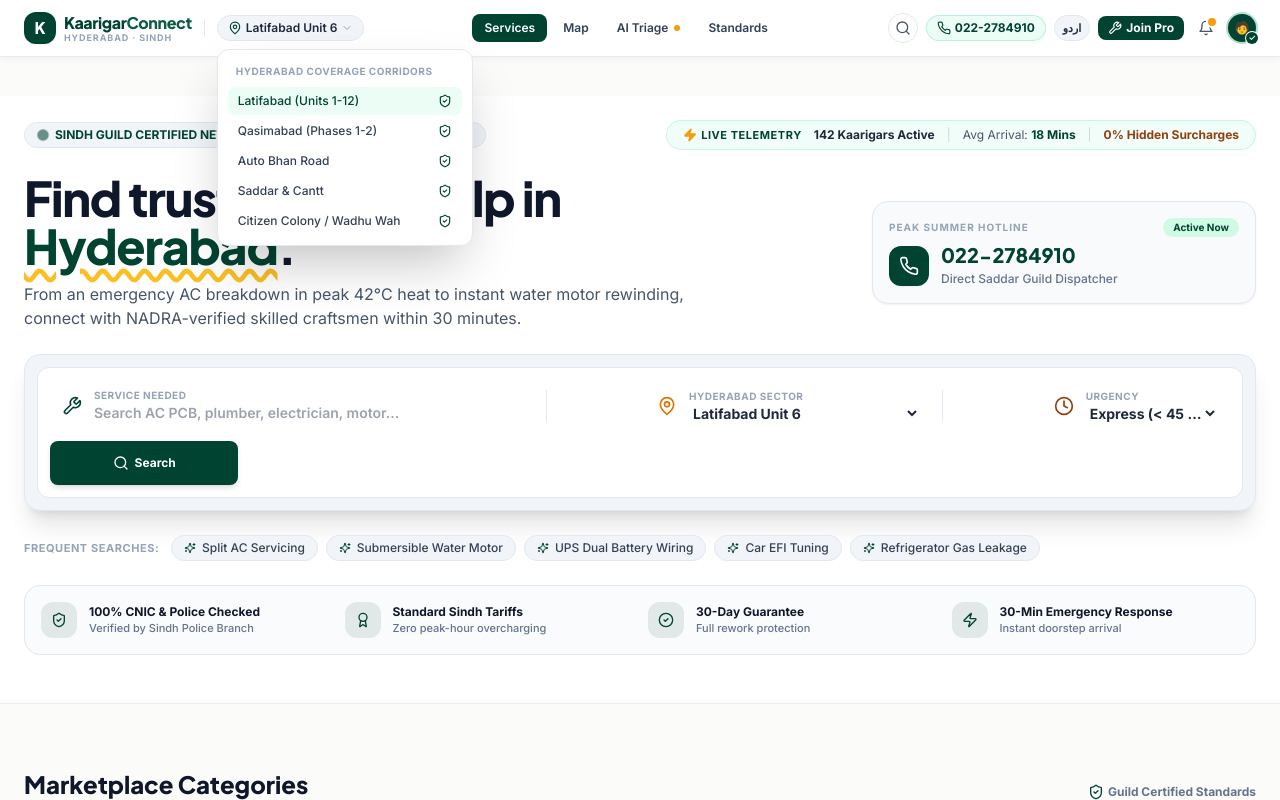
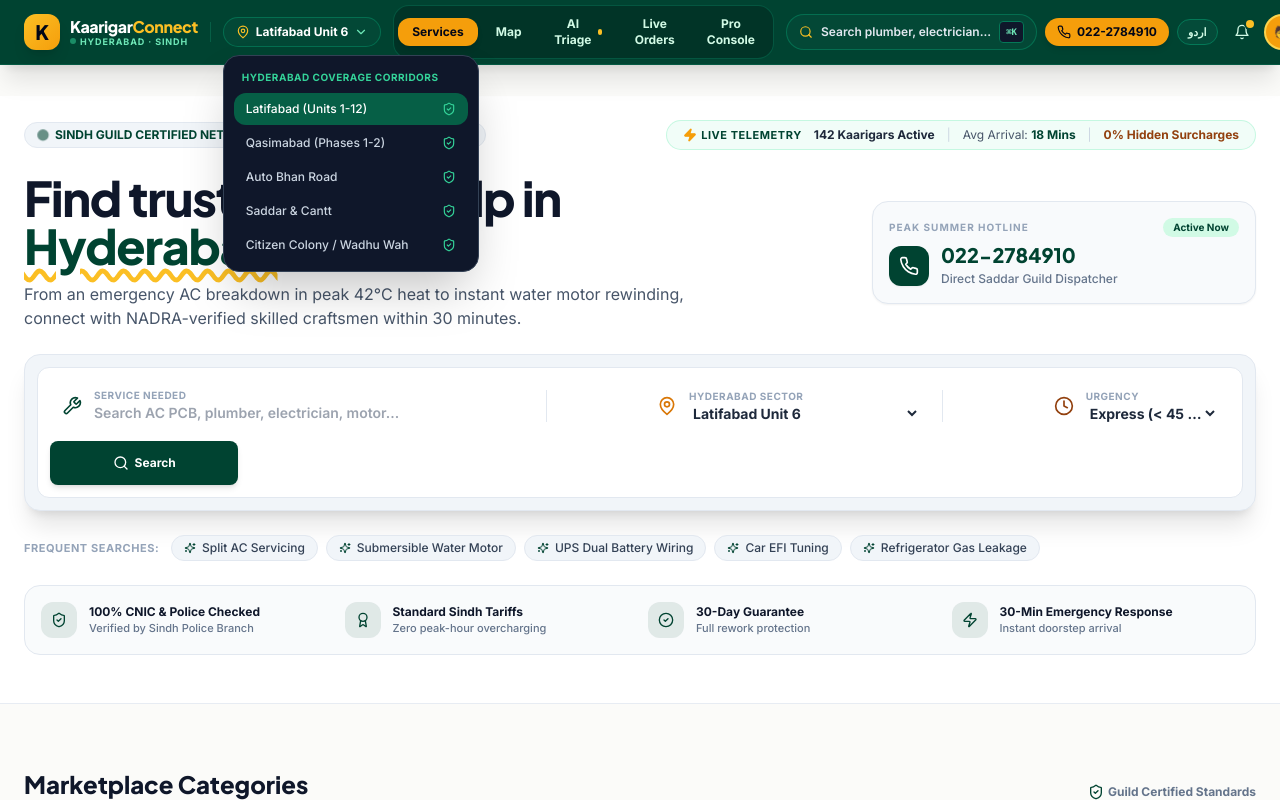
Before and after one commit to nanddaya12/Kaarigar-connect, a React (Vite) app: page / in a window 1280 px wide. Both pictures are taken after a click on the button "Latifabad Unit 6". Shown: the top 800 px of the page. Built offline with nearby package versions, Linux system fonts and the light colour scheme.

Commit message:
Remove extra map bars/joysticks, add live HTML5 Geolocation capture API, and redesign ultra-clean Navbar

```diff
--- a/src/components/layout/Navbar.tsx
+++ b/src/components/layout/Navbar.tsx
@@ -11,8 +11,8 @@
   X,
   Sparkles,
   Map,
-  Shield,
-  UserCheck
+  Bike,
+  Crosshair
 } from 'lucide-react';
 import { useAuth } from '../../context/AuthContext';
 import { UserRole } from '../../types/database.types';
@@ -48,7 +48,8 @@
     { id: 'home', label: 'Services', icon: Sparkles },
     { id: 'map', label: 'Map', icon: Map },
     { id: 'ai_triage', label: 'AI Triage', icon: Sparkles, badge: true },
-    { id: 'security', label: 'Standards', icon: Shield },
+    { id: 'tracking', label: 'Live Orders', icon: Bike },
+    { id: 'provider', label: 'Pro Console', icon: Wrench },
   ];
 
   const handleNavClick = (viewId: string) => {
@@ -57,44 +58,44 @@
   };
 
   return (
-    <header className="fixed top-0 left-0 right-0 z-50 bg-white/95 backdrop-blur-md shadow-[0_1px_8px_rgba(0,0,0,0.06)] border-b border-slate-200/80">
-      <div className="h-14 max-w-7xl mx-auto px-4 sm:px-6 flex items-center justify-between gap-3">
+    <header className="fixed top-0 left-0 right-0 z-50 bg-[#004331] text-white shadow-xl border-b border-emerald-800/80 backdrop-blur-md">
+      <div className="h-16 max-w-7xl mx-auto px-4 sm:px-6 flex items-center justify-between gap-3">
 
         {/* BRAND LOGO & LOCALITY SELECTOR */}
         <div className="flex items-center gap-3">
           <button
             onClick={() => handleNavClick('home')}
-            className="flex items-center gap-2 group focus:outline-none shrink-0"
+            className="flex items-center gap-2.5 group focus:outline-none shrink-0 text-left"
           >
-            <div className="w-8 h-8 rounded-xl bg-[#004331] text-white flex items-center justify-center font-headline font-extrabold text-base shadow-sm group-hover:scale-105 transition-transform">
+            <div className="w-9 h-9 rounded-xl bg-gradient-to-br from-amber-400 to-amber-500 text-slate-950 font-headline font-extrabold text-xl flex items-center justify-center shadow-lg group-hover:scale-105 transition-transform">
               K
             </div>
-            <div className="flex flex-col text-left">
-              <span className="font-headline font-extrabold text-base text-[#004331] leading-none tracking-tight">
-                Kaarigar<span className="text-[#0d5c46]">Connect</span>
+            <div className="flex flex-col">
+              <span className="font-headline font-extrabold text-base text-white leading-none tracking-tight">
+                Kaarigar<span className="text-amber-400">Connect</span>
               </span>
-              <span className="text-[9px] font-bold text-slate-400 uppercase tracking-widest leading-none mt-0.5">
-                Hyderabad · Sindh
+              <span className="text-[9px] font-bold text-emerald-300 uppercase tracking-widest leading-none mt-0.5 flex items-center gap-1">
+                <span className="w-1.5 h-1.5 rounded-full bg-emerald-400 animate-pulse"></span> Hyderabad · Sindh
               </span>
             </div>
           </button>
 
-          <div className="h-4 w-px bg-slate-200 hidden md:block"></div>
+          <div className="h-5 w-px bg-emerald-800 hidden md:block"></div>
 
           {/* Location Dropdown Picker */}
           <div className="relative hidden sm:block">
             <button
               onClick={() => setShowLocalityMenu(!showLocalityMenu)}
-              className="flex items-center gap-1 px-2.5 py-1 bg-slate-100 hover:bg-slate-200/80 text-slate-800 rounded-full text-xs font-semibold transition-colors border border-slate-200"
+              className="flex items-center gap-1.5 px-3 py-1.5 bg-emerald-900/60 hover:bg-emerald-900 border border-emerald-700/80 text-white rounded-full text-xs font-semibold transition-colors shadow-xs"
             >
-              <MapPin className="w-3.5 h-3.5 text-[#004331] shrink-0" />
-              <span className="truncate max-w-[130px]">{locality}</span>
-              <ChevronDown className="w-3 h-3 text-slate-400 shrink-0" />
+              <MapPin className="w-3.5 h-3.5 text-amber-400 shrink-0" />
+              <span className="truncate max-w-[130px] font-bold">{locality}</span>
+              <ChevronDown className="w-3.5 h-3.5 text-emerald-300 shrink-0" />
             </button>
 
             {showLocalityMenu && (
-              <div className="absolute left-0 top-full mt-2 w-64 bg-white rounded-xl shadow-2xl p-2.5 z-50 border border-slate-200 animate-in fade-in zoom-in-95 duration-150">
-                <p className="text-[10px] font-extrabold text-slate-400 uppercase tracking-wider px-2 py-1">
+              <div className="absolute left-0 top-full mt-2 w-64 bg-slate-900 text-white rounded-2xl shadow-2xl p-2.5 z-50 border border-slate-700 animate-in fade-in zoom-in-95 duration-150">
+                <p className="text-[10px] font-extrabold text-emerald-400 uppercase tracking-wider px-2 py-1">
                   Hyderabad Coverage Corridors
                 </p>
                 <div className="space-y-0.5 mt-1">
@@ -105,14 +106,14 @@
                         setLocality(c.value);
                         setShowLocalityMenu(false);
                       }}
-                      className={`w-full text-left px-2.5 py-1.5 rounded-lg text-xs font-medium flex items-center justify-between transition-colors ${
+                      className={`w-full text-left px-3 py-2 rounded-xl text-xs font-medium flex items-center justify-between transition-colors ${
                         c.value === locality
-                          ? 'bg-emerald-50 text-[#004331] font-bold'
-                          : 'text-slate-700 hover:bg-slate-50'
+                          ? 'bg-emerald-800 text-white font-bold'
+                          : 'text-slate-300 hover:bg-slate-800'
                       }`}
                     >
                       <span>{c.name}</span>
-                      <ShieldCheck className="w-3.5 h-3.5 text-[#004331]" />
+                      <ShieldCheck className="w-3.5 h-3.5 text-emerald-400" />
                     </button>
                   ))}
                 </div>
@@ -122,21 +123,21 @@
         </div>
 
         {/* DESKTOP NAV LINKS */}
-        <nav className="hidden md:flex items-center gap-1 shrink-0">
+        <nav className="hidden lg:flex items-center gap-1 bg-emerald-950/60 p-1 rounded-2xl border border-emerald-800/80">
           {navItems.map((item) => {
             const isActive = activeView === item.id;
             return (
               <button
                 key={item.id}
                 onClick={() => handleNavClick(item.id)}
-                className={`px-3 py-1.5 rounded-lg text-xs font-semibold transition-colors flex items-center gap-1.5 ${
+                className={`px-3.5 py-1.5 rounded-xl text-xs font-extrabold transition-all flex items-center gap-1.5 ${
                   isActive
-                    ? 'bg-[#004331] text-white shadow-xs'
-                    : 'text-slate-700 hover:text-[#004331] hover:bg-slate-100'
+                    ? 'bg-amber-500 text-slate-950 shadow-md scale-102'
+                    : 'text-emerald-100 hover:text-white hover:bg-emerald-900/60'
                 }`}
               >
                 <span>{item.label}</span>
-                {item.badge && <span className="w-1.5 h-1.5 rounded-full bg-amber-500 animate-pulse"></span>}
+                {item.badge && <span className="w-1.5 h-1.5 rounded-full bg-amber-400 animate-ping"></span>}
               </button>
             );
           })}
@@ -144,51 +145,44 @@
 
         {/* RIGHT CONTROLS */}
         <div className="flex items-center gap-2 shrink-0">
-          {/* Search Trigger Icon */}
+          {/* Quick Search Trigger */}
           <button
             onClick={onOpenSearch}
-            className="p-1.5 rounded-full hover:bg-slate-100 text-slate-600 hover:text-[#004331] transition-colors border border-slate-200"
-            title="Quick Search"
+            className="flex items-center gap-2 px-3 py-1.5 rounded-full bg-emerald-900/60 hover:bg-emerald-900 border border-emerald-700/80 text-emerald-100 hover:text-white text-xs font-semibold transition-colors"
+            title="Search Services (⌘K)"
           >
-            <Search className="w-4 h-4" />
+            <Search className="w-3.5 h-3.5 text-amber-400" />
+            <span className="hidden xl:inline text-slate-200">Search plumber, electrician...</span>
+            <kbd className="hidden sm:inline-block px-1.5 py-0.5 text-[9px] bg-slate-900 text-emerald-300 rounded border border-emerald-700 font-mono">⌘K</kbd>
           </button>
 
           {/* Hotline Helpline */}
           <a
             href="tel:0222784910"
-            className="hidden lg:inline-flex items-center gap-1 px-2.5 py-1 rounded-full bg-emerald-50 text-[#004331] text-xs font-bold border border-emerald-200/80 hover:bg-emerald-100 transition-colors"
+            className="hidden md:inline-flex items-center gap-1.5 px-3 py-1.5 rounded-full bg-amber-500 hover:bg-amber-600 text-slate-950 text-xs font-extrabold transition-colors shadow-md"
             title="Guild Dispatcher Helpline"
           >
-            <Phone className="w-3.5 h-3.5 text-[#004331]" />
+            <Phone className="w-3.5 h-3.5 text-slate-950" />
             <span>022-2784910</span>
           </a>
 
           {/* Language Switcher */}
           <button
             onClick={() => setLanguage(language === 'EN' ? 'UR' : 'EN')}
-            className="px-2 py-1 bg-slate-100 hover:bg-slate-200/80 text-slate-800 rounded-full text-[11px] font-bold transition-colors border border-slate-200"
+            className="px-2.5 py-1 bg-emerald-900/80 hover:bg-emerald-900 text-emerald-100 rounded-full text-[11px] font-bold transition-colors border border-emerald-700"
             title="Switch Language"
           >
             {language === 'EN' ? 'اردو' : 'EN'}
           </button>
 
-          {/* Join Pro Button */}
-          <button
-            onClick={() => handleNavClick('provider')}
-            className="inline-flex items-center gap-1 px-2.5 py-1 rounded-lg bg-[#004331] text-white hover:bg-[#0d5c46] text-xs font-bold transition-colors shadow-xs"
-          >
-            <Wrench className="w-3.5 h-3.5" />
-            <span className="hidden sm:inline">Join Pro</span>
-          </button>
-
           {/* Notifications Bell */}
           <button
             onClick={onOpenChat}
-            className="relative p-1.5 rounded-full hover:bg-slate-100 text-slate-600 hover:text-[#004331] transition-colors"
-            title="Notifications"
+            className="relative p-2 rounded-full hover:bg-emerald-900 text-emerald-100 transition-colors"
+            title="Messages & Notifications"
           >
             <Bell className="w-4 h-4" />
-            <span className="absolute top-1 right-1 w-2 h-2 rounded-full bg-amber-500 ring-2 ring-white"></span>
+            <span className="absolute top-1 right-1 w-2 h-2 rounded-full bg-amber-400 ring-2 ring-[#004331]"></span>
           </button>
 
           {/* User Persona Profile Dropdown */}
@@ -198,17 +192,14 @@
               className="relative block group focus:outline-none"
               title="Persona View"
             >
-              <div className="w-7 h-7 rounded-full bg-[#004331] text-white font-bold text-xs flex items-center justify-center ring-2 ring-emerald-600/30 group-hover:ring-[#004331] transition-all">
+              <div className="w-8 h-8 rounded-full bg-amber-500 text-slate-950 font-bold text-xs flex items-center justify-center ring-2 ring-amber-300 group-hover:scale-105 transition-all">
                 {role === 'customer' ? '🧑' : role === 'provider' ? '🛠️' : '🛡️'}
               </div>
-              <span className="absolute -bottom-0.5 -right-0.5 w-3 h-3 bg-[#004331] text-white rounded-full flex items-center justify-center text-[8px] font-bold ring-1 ring-white">
-                ✓
-              </span>
             </button>
 
             {showProfileMenu && (
-              <div className="absolute right-0 top-full mt-2 w-52 bg-white rounded-xl shadow-2xl p-2 z-50 border border-slate-200 animate-in fade-in zoom-in-95 duration-150">
-                <p className="text-[10px] font-extrabold text-slate-400 uppercase tracking-wider px-2 py-1">
+              <div className="absolute right-0 top-full mt-2 w-52 bg-slate-900 text-white rounded-2xl shadow-2xl p-2.5 z-50 border border-slate-700 animate-in fade-in zoom-in-95 duration-150">
+                <p className="text-[10px] font-extrabold text-emerald-400 uppercase tracking-wider px-2 py-1">
                   Select User Persona
                 </p>
                 {(['customer', 'provider', 'admin'] as UserRole[]).map((r) => (
@@ -221,14 +212,14 @@
                       else if (r === 'admin') handleNavClick('admin');
                       else handleNavClick('home');
                     }}
-                    className={`w-full text-left px-2.5 py-1.5 rounded-lg text-xs font-medium capitalize flex items-center justify-between ${
+                    className={`w-full text-left px-3 py-2 rounded-xl text-xs font-medium capitalize flex items-center justify-between ${
                       role === r
-                        ? 'bg-emerald-50 text-[#004331] font-bold'
-                        : 'text-slate-700 hover:bg-slate-50'
+                        ? 'bg-emerald-800 text-white font-bold'
+                        : 'text-slate-300 hover:bg-slate-800'
                     }`}
                   >
                     <span>{r === 'customer' ? '🧑 Customer' : r === 'provider' ? '🛠️ Provider' : '🛡️ Admin Auditor'}</span>
-                    {role === r && <ShieldCheck className="w-3.5 h-3.5 text-[#004331]" />}
+                    {role === r && <ShieldCheck className="w-3.5 h-3.5 text-emerald-400" />}
                   </button>
                 ))}
               </div>
@@ -238,7 +229,7 @@
           {/* Mobile Drawer Hamburger */}
           <button
             onClick={() => setIsMobileMenuOpen(!isMobileMenuOpen)}
-            className="md:hidden p-1.5 rounded-lg bg-slate-100 hover:bg-slate-200 text-slate-700 transition-colors"
+            className="lg:hidden p-2 rounded-xl bg-emerald-900 hover:bg-emerald-800 text-white transition-colors"
           >
             {isMobileMenuOpen ? <X className="w-5 h-5" /> : <Menu className="w-5 h-5" />}
           </button>
@@ -247,15 +238,15 @@
 
       {/* MOBILE SLIDE-DOWN DRAWER MENU */}
       {isMobileMenuOpen && (
-        <div className="md:hidden bg-white border-b border-slate-200 px-4 py-3 space-y-3 shadow-xl animate-in slide-in-from-top duration-200">
-          <div className="bg-emerald-50 p-2.5 rounded-xl border border-emerald-200/80 space-y-1.5">
-            <span className="text-[10px] font-extrabold text-[#004331] uppercase tracking-wider flex items-center gap-1">
-              <MapPin className="w-3.5 h-3.5" /> Hyderabad Sector
+        <div className="lg:hidden bg-slate-900 border-b border-slate-800 px-4 py-4 space-y-3 shadow-2xl animate-in slide-in-from-top duration-200">
+          <div className="bg-slate-800 p-3 rounded-2xl border border-slate-700 space-y-2">
+            <span className="text-[10px] font-extrabold text-emerald-400 uppercase tracking-wider flex items-center gap-1">
+              <MapPin className="w-3.5 h-3.5 text-amber-400" /> Active Hyderabad Sector
             </span>
             <select
               value={locality}
               onChange={(e) => setLocality(e.target.value)}
-              className="w-full bg-white text-xs font-bold text-slate-800 p-2 rounded-lg border border-emerald-300 focus:outline-none"
+              className="w-full bg-slate-900 text-xs font-bold text-white p-2.5 rounded-xl border border-slate-700 focus:outline-none"
             >
               {coverageCorridors.map((c) => (
                 <option key={c.value} value={c.value}>{c.name}</option>
@@ -271,10 +262,10 @@
                 <button
                   key={item.id}
                   onClick={() => handleNavClick(item.id)}
-                  className={`p-2.5 rounded-xl text-xs font-bold text-left flex items-center gap-2 transition-all ${
+                  className={`p-3 rounded-2xl text-xs font-extrabold text-left flex items-center gap-2.5 transition-all ${
                     isActive
-                      ? 'bg-[#004331] text-white shadow-md'
-                      : 'bg-slate-100 text-slate-700 hover:bg-slate-200'
+                      ? 'bg-amber-500 text-slate-950 shadow-md'
+                      : 'bg-slate-800 text-slate-200 hover:bg-slate-700'
                   }`}
                 >
                   <Icon className="w-4 h-4" />
@@ -284,16 +275,16 @@
             })}
           </div>
 
-          <div className="flex items-center justify-between p-2.5 rounded-xl bg-amber-500/10 border border-amber-500/30 text-amber-950">
+          <div className="flex items-center justify-between p-3 rounded-2xl bg-amber-500/10 border border-amber-500/30 text-amber-100">
             <div>
-              <p className="text-[9px] font-bold text-amber-800 uppercase">Emergency Hotline</p>
-              <p className="font-extrabold text-xs text-amber-900">022-2784910</p>
+              <p className="text-[10px] font-bold text-amber-400 uppercase">Emergency Hotline</p>
+              <p className="font-extrabold text-sm text-white">022-2784910</p>
             </div>
             <a
               href="tel:0222784910"
-              className="px-2.5 py-1 bg-amber-600 text-white rounded-lg text-xs font-bold shadow-xs"
+              className="px-3.5 py-1.5 bg-amber-500 text-slate-950 rounded-xl text-xs font-extrabold shadow-sm"
             >
-              Call
+              Call Now
             </a>
           </div>
         </div>
```
Also changed, not shown: src/components/marketplace/SectorMap.tsx (+74 -41 lines).
